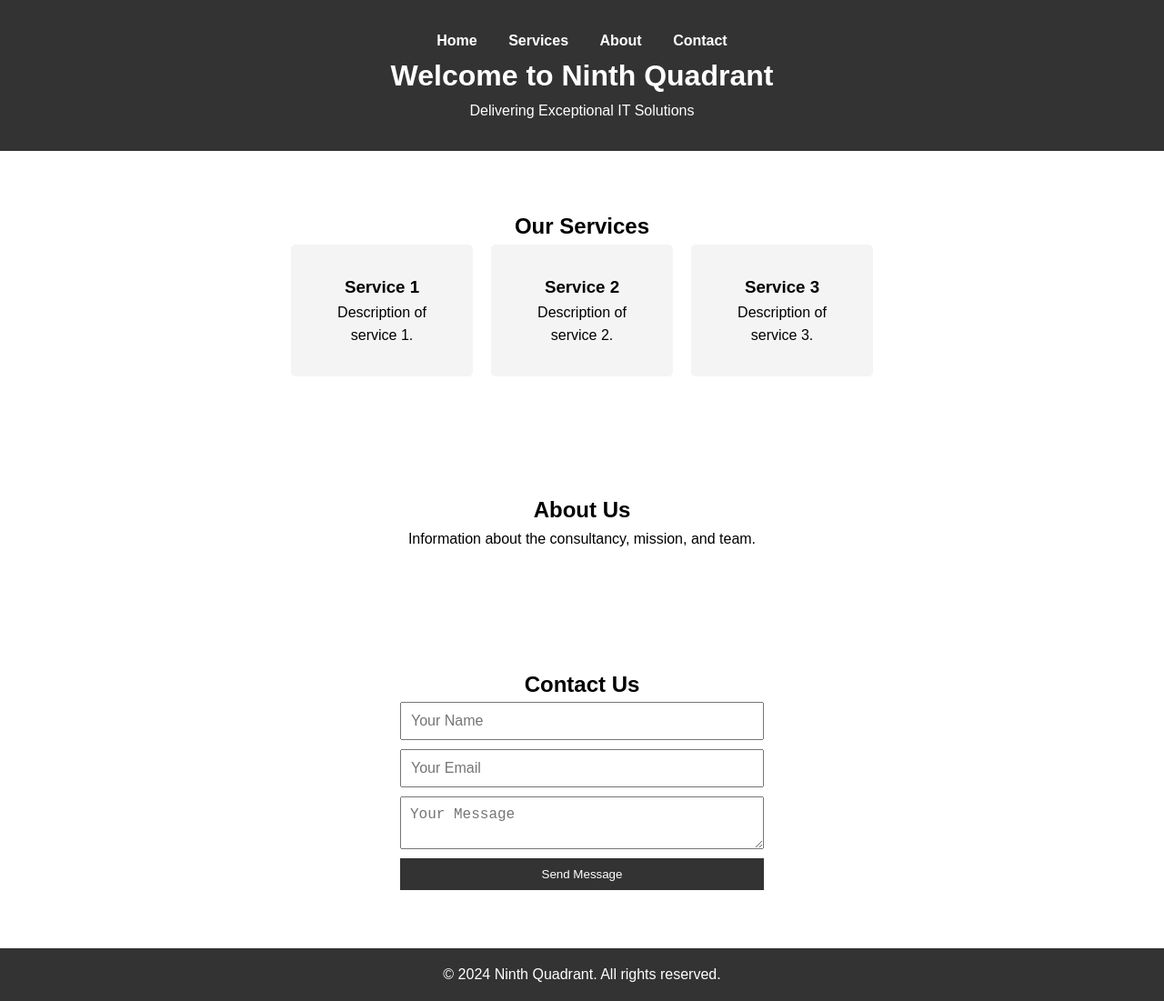
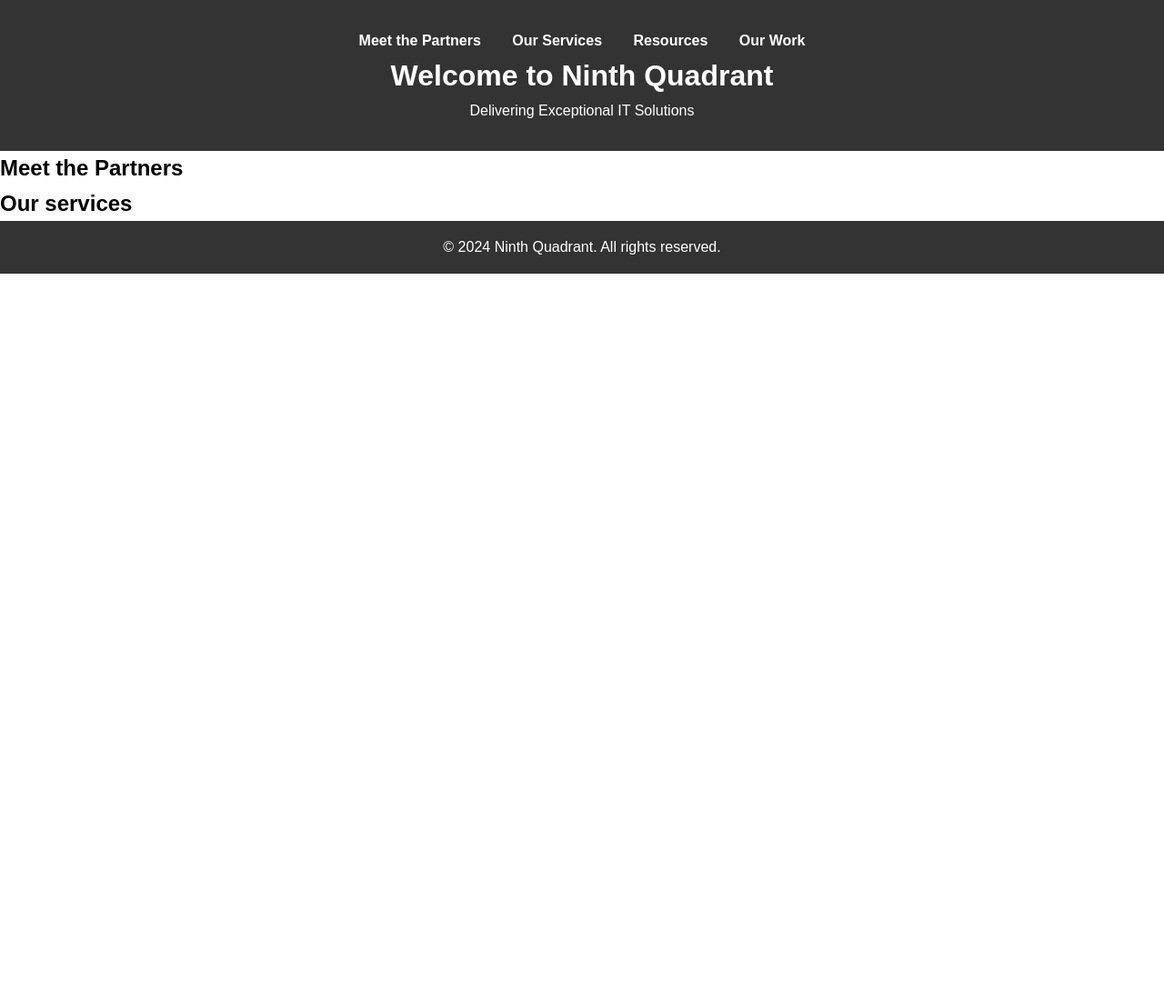
Before and after one commit to gkj1980/my-nq, a plain HTML site: page index.html in a window 1280 px wide. Shown: the whole page at 91% size. After the commit the page ends 800 px from the top, so only its background shows below. Drawn offline with Linux system fonts and the light colour scheme.

Commit message:
Update index.html

```diff
--- a/index.html
+++ b/index.html
@@ -12,50 +12,28 @@
     <header class="main-header">
         <nav>
             <ul>
-                <li><a href="#home">Home</a></li>
-                <li><a href="#services">Services</a></li>
-                <li><a href="#about">About</a></li>
-                <li><a href="#contact">Contact</a></li>
+                <li><a href="#partners">Meet the Partners</a></li>
+                <li><a href="#services">Our Services</a></li>
+                <li><a href="#resources">Resources</a></li>
+                <li><a href="#work">Our Work</a></li>
             </ul>
         </nav>
         <h1>Welcome to Ninth Quadrant</h1>
         <p>Delivering Exceptional IT Solutions</p>
     </header>
 
-    <!-- Services Section -->
-    <section id="services" class="section">
-        <h2>Our Services</h2>
-        <div class="service-container">
-            <div class="service">
-                <h3>Service 1</h3>
-                <p>Description of service 1.</p>
-            </div>
-            <div class="service">
-                <h3>Service 2</h3>
-                <p>Description of service 2.</p>
-            </div>
-            <div class="service">
-                <h3>Service 3</h3>
-                <p>Description of service 3.</p>
-            </div>
-        </div>
+   <!-- Placeholder for dynamically loaded content -->
+    <section id="partners" class="page-section">
+        <h2>Meet the Partners</h2>
+        <!-- Content will be loaded here -->
+        <div id="partners-content"></div>
     </section>
 
-    <!-- About Section -->
-    <section id="about" class="section">
-        <h2>About Us</h2>
-        <p>Information about the consultancy, mission, and team.</p>
-    </section>
-
-    <!-- Contact Section -->
-    <section id="contact" class="section">
-        <h2>Contact Us</h2>
-        <form id="contact-form">
-            <input type="text" name="name" placeholder="Your Name" required>
-            <input type="email" name="email" placeholder="Your Email" required>
-            <textarea name="message" placeholder="Your Message" required></textarea>
-            <button type="submit">Send Message</button>
-        </form>
+      <!-- Placeholder for dynamically loaded content -->
+    <section id="services" class="page-section">
+        <h2>Our services</h2>
+        <!-- Content will be loaded here -->
+        <div id="services-content"></div>
     </section>
 
     <!-- Footer -->
```
